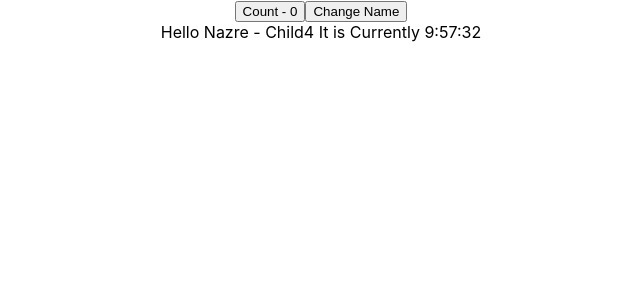
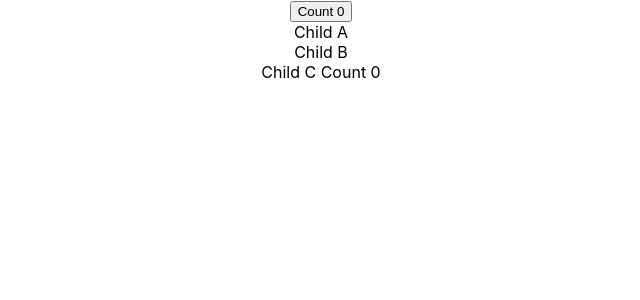
Before and after one commit to ChethanNazre/React-Render-Notes, a React (Create React App) app: page / in a window 1280 px wide. Shown: the top 300 px of the page, without its empty margins (319-959 px from the left). Built offline with nearby package versions, Linux system fonts and the light colour scheme.

Commit message:
Update Context

```diff
--- a/src/App.js
+++ b/src/App.js
@@ -10,12 +10,19 @@ import { Child1 } from './Components/optimization/Child1';
 import { GrandParent } from './Components/GrandParent';
 import { Parent2 } from './Components/optimization/Parent2';
 import { Parent3 } from './Components/IncorrectOpt/Parent3';
+import { Parent4 } from './Components/IncorrectOpt/Parent4';
+import { ContextParent } from './Components/Context/ContextParent';
+import { ChildA } from './Components/Context/ContextChild';
 
 function App() {
   return (
     <div className="App">
 
-      <Parent3/>
+      <ContextParent>
+        <ChildA/>
+      </ContextParent>
+
+      {/* <Parent4/> */}
 
       {/* <Parent2/> */}
 
--- /dev/null
+++ b/src/Components/Context/ContextChild.js
@@ -0,0 +1,33 @@
+import React, {useContext} from "react";
+import {countContext} from "./ContextParent"
+
+
+export const ChildA = () => {
+    console.log('ChildA Rendered')
+    return (
+        <div>Child A
+        <ChildB/>
+        </div>
+
+    )
+}
+export const MemoziedChildA = React.memo(ChildA)
+
+export const ChildB = () => {
+
+    console.log('ChildB Rendered')
+    return (
+        <div>Child B
+        <ChildC/>
+        </div>
+
+    )
+}
+export const ChildC = () => {
+    const count = useContext(countContext)
+    console.log('ChildC Rendered')
+    return (
+        <div>Child C Count {count}</div>
+
+    )
+}
--- /dev/null
+++ b/src/Components/Context/ContextParent.js
@@ -0,0 +1,21 @@
+import React from "react";
+
+import { MemoziedChildA } from "./ContextChild"
+
+export const countContext = React.createContext()
+ const CountProvider = countContext.Provider
+
+
+export const ContextParent = ({children}) => {
+    const [count, setCount] = React.useState(0)
+
+    console.log('ContextParent Rendered')
+    return (
+        <div>
+        <button onClick={() => setCount(c => c + 1)}>Count {count}</button>
+        <CountProvider value={count}>
+       {children}
+        </CountProvider>
+        </div>
+        )
+    }
--- /dev/null
+++ b/src/Components/IncorrectOpt/Child5.js
@@ -0,0 +1,13 @@
+import React from 'react'
+ // Assuming Person is an object imported from a file
+
+export const Child5 = ({name}) => {
+    console.log('Child5')
+  return (
+    <div>
+        Hello {name} - Child5
+    </div>
+  )
+}
+
+export const MemoizedChild5 = React.memo(Child5) // This will memoize the Child5 component, preventing unnecessary re-renders when the parent re-renders with the same props.`
--- /dev/null
+++ b/src/Components/IncorrectOpt/Parent4.js
@@ -0,0 +1,40 @@
+import React,{useState, useMemo, useCallback} from 'react'
+import { MemoizedChild3 } from './Child3'
+import { MemoizedChild4 } from './Child4'
+import { MemoizedChild5 } from './Child5'
+
+
+export const Parent4 = ({children}) => {
+    const [count, setCount] = useState(0)
+    const[name,SetName] = useState('Nazre')
+
+    const Person ={
+        name: 'bruce',
+        age: 30,
+    }
+
+    const MemoizedPerson = useMemo(() => Person, [])
+
+    const handleClick = () => {
+        console.log('Clicked')
+    }
+
+    const MemoizedHandleClick = useCallback(handleClick, [])
+    // useMemo and useCallback are used to memoize the value of Person and the function handleClick respectively.
+
+
+    //every time the parent re-renders, the child will re-render too, even if the props are the same.
+
+    console.log('Parent4 Rendered')
+  return (
+    <div>
+        <button onClick={()=> setCount(c => c+1)}>Count - {count} </button>
+        <button onClick={()=> SetName('CPT BuzzKill')}>Change Name</button>
+
+        <MemoizedChild5 name ={name} Person={MemoizedPerson}/>
+        <MemoizedChild5 name ={name} handleClick={MemoizedHandleClick}/>
+
+{/* <MemoizedChild3 name ={name}><strong>MemoizedChild3</strong></MemoizedChild3> */}
+    </div>
+  )
+}
```
